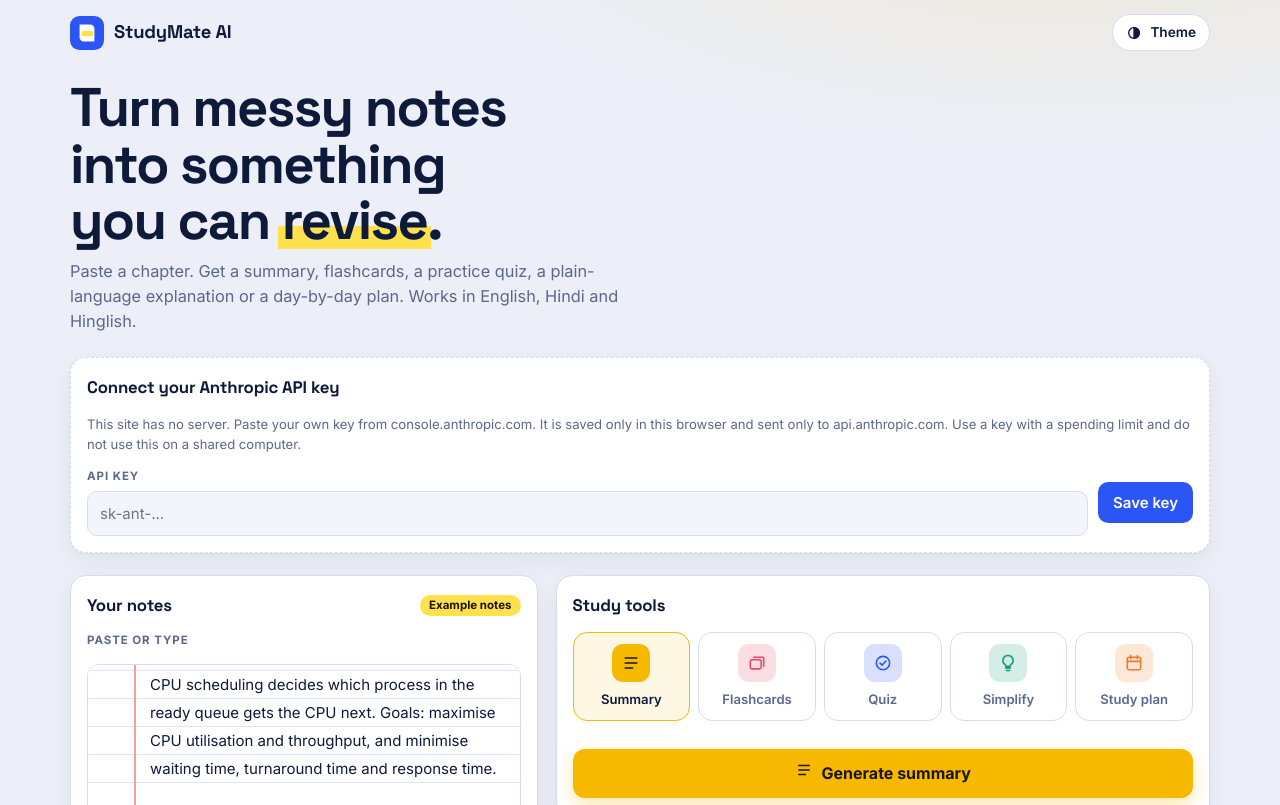
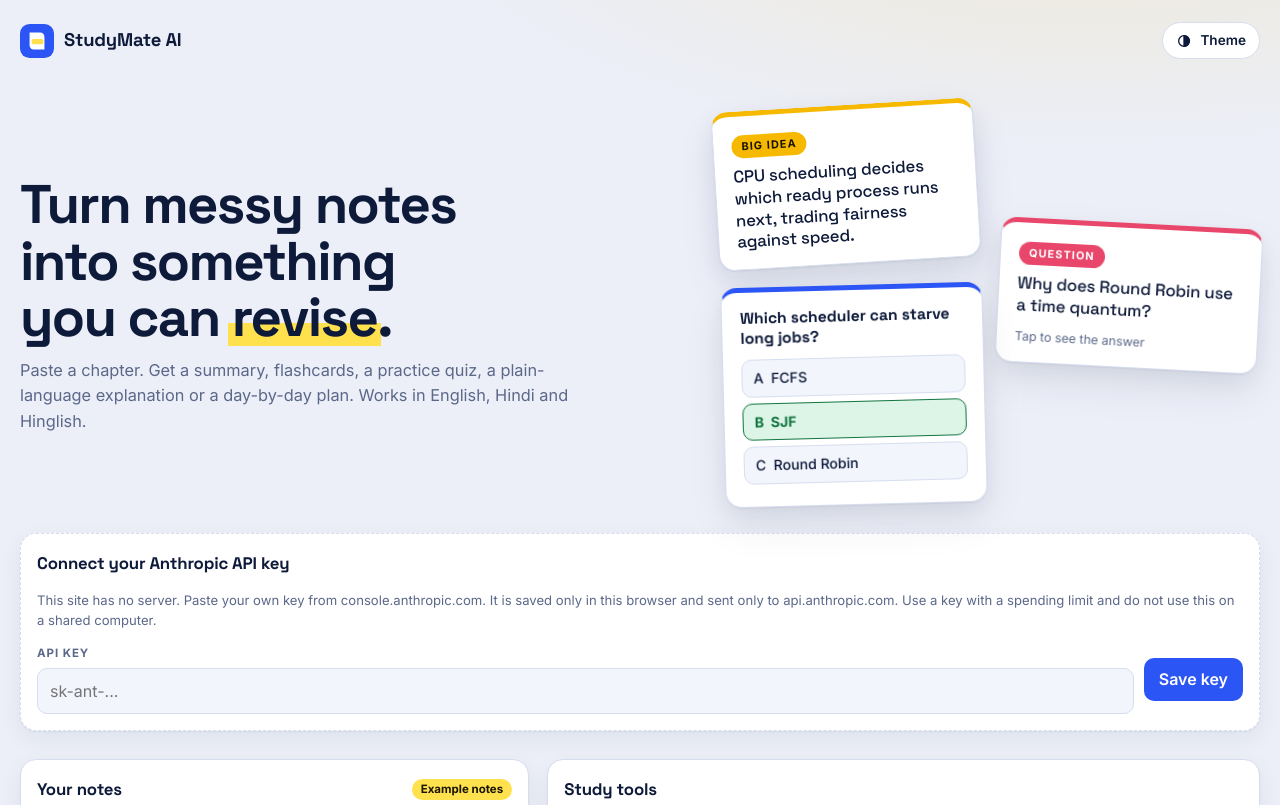
Before and after one commit to Herambvyas/StudyMate, a plain HTML site: page index.html in a window 1280 px wide. Shown: the top 805 px of the page. Drawn offline with Linux system fonts and the light colour scheme.

Commit message:
Improve desktop layout: hero collage, wider grid, larger notes panel
Co-Authored-By: Claude Sonnet 5.5 <noreply@anthropic.com>
Claude-Session: https://claude.ai/code/session_01VGr9epd2z2QAFNicEoL4po

```diff
--- a/css/style.css
+++ b/css/style.css
@@ -81,7 +81,34 @@ button { font: inherit; cursor: pointer; color: inherit; }
 .iconbtn:hover { background: var(--surface-2); }
 
 /* hero */
-.hero { display: flex; flex-direction: column; gap: 10px; padding-top: 6px; }
+.hero { display: grid; grid-template-columns: minmax(0, 1fr); gap: 20px; padding-top: 6px; align-items: center; }
+.herotext { display: flex; flex-direction: column; gap: 12px; }
+.collage { display: none; }
+@media (min-width: 940px) {
+  .wrap { max-width: 1240px; gap: 28px; }
+  body { font-size: 16px; padding-block: 22px 48px; }
+  .hero { grid-template-columns: minmax(0, 1.2fr) minmax(0, 1fr); gap: 40px; padding-top: 18px; }
+  h1 { font-size: clamp(3rem, 4.6vw, 4.2rem); max-width: 14ch; }
+  .lead { font-size: 1.12rem; }
+  .collage { display: block; position: relative; height: 400px; }
+  .cc { position: absolute; width: 262px; background: var(--surface); border: 1px solid var(--line); border-radius: 16px; padding: 16px 18px; box-shadow: var(--shadow), 0 18px 40px rgba(14, 26, 58, 0.08); }
+  .cc p { margin: 8px 0 0; font-family: var(--font-display); font-size: 1.05rem; line-height: 1.3; letter-spacing: -0.01em; }
+  .cc small { display: block; margin-top: 10px; color: var(--muted); font-size: 0.78rem; }
+  .tag-s { display: inline-block; font-size: 0.68rem; font-weight: 700; text-transform: uppercase; letter-spacing: 0.1em; padding: 3px 10px; border-radius: 999px; }
+  .c-sum { top: 0; left: 0; transform: rotate(-3.5deg); border-top: 5px solid var(--t-summary); }
+  .c-sum .tag-s { background: var(--t-summary); color: var(--ti-summary); }
+  .c-card { top: 118px; right: 0; transform: rotate(3deg); border-top: 5px solid var(--t-cards); z-index: 2; }
+  .c-card .tag-s { background: var(--t-cards); color: var(--ti-cards); }
+  .c-quiz { bottom: 0; left: 8px; transform: rotate(-1.5deg); border-top: 5px solid var(--t-quiz); z-index: 3; }
+  .c-quiz b { display: block; font-family: var(--font-display); font-size: 0.98rem; line-height: 1.3; margin-bottom: 10px; }
+  .c-quiz .o { display: block; padding: 7px 11px; margin-bottom: 6px; border: 1.5px solid var(--line); border-radius: 10px; background: var(--surface-2); font-size: 0.88rem; font-weight: 500; }
+  .c-quiz .o.ok { background: var(--good-bg); border-color: var(--good); color: var(--good); font-weight: 700; }
+  .paper { min-height: 440px; font-size: 1rem; }
+  .panel { padding: 22px; border-radius: 20px; }
+  .tool { padding: 14px 6px 12px; font-size: 0.88rem; }
+  .tool .ti { width: 44px; height: 44px; }
+  .out { padding: 24px; min-height: 300px; }
+}
 h1 { font-family: var(--font-display); font-size: clamp(2rem, 7vw, 3.4rem); line-height: 1.04; letter-spacing: -0.03em; margin: 0; max-width: 18ch; text-wrap: balance; }
 .mark { background: linear-gradient(transparent 58%, var(--hl) 58%, var(--hl) 92%, transparent 92%); padding: 0 4px; margin: 0 -4px; }
 .lead { color: var(--muted); margin: 0; max-width: 56ch; font-size: 1.02rem; }
--- a/index.html
+++ b/index.html
@@ -23,8 +23,15 @@
   </div>
 
   <section class="hero">
-    <h1>Turn messy notes into something you can <span class="mark">revise</span>.</h1>
-    <p class="lead">Paste a chapter. Get a summary, flashcards, a practice quiz, a plain-language explanation or a day-by-day plan. Works in English, Hindi and Hinglish.</p>
+    <div class="herotext">
+      <h1>Turn messy notes into something you can <span class="mark">revise</span>.</h1>
+      <p class="lead">Paste a chapter. Get a summary, flashcards, a practice quiz, a plain-language explanation or a day-by-day plan. Works in English, Hindi and Hinglish.</p>
+    </div>
+    <div class="collage" aria-hidden="true">
+      <div class="cc c-sum"><span class="tag-s">Big idea</span><p>CPU scheduling decides which ready process runs next, trading fairness against speed.</p></div>
+      <div class="cc c-card"><span class="tag-s">Question</span><p>Why does Round Robin use a time quantum?</p><small>Tap to see the answer</small></div>
+      <div class="cc c-quiz"><b>Which scheduler can starve long jobs?</b><span class="o">A&nbsp;&nbsp;FCFS</span><span class="o ok">B&nbsp;&nbsp;SJF</span><span class="o">C&nbsp;&nbsp;Round Robin</span></div>
+    </div>
   </section>
 
   <div id="banner" class="banner" hidden>Claude access was declined or is unavailable for this account.</div>
```
